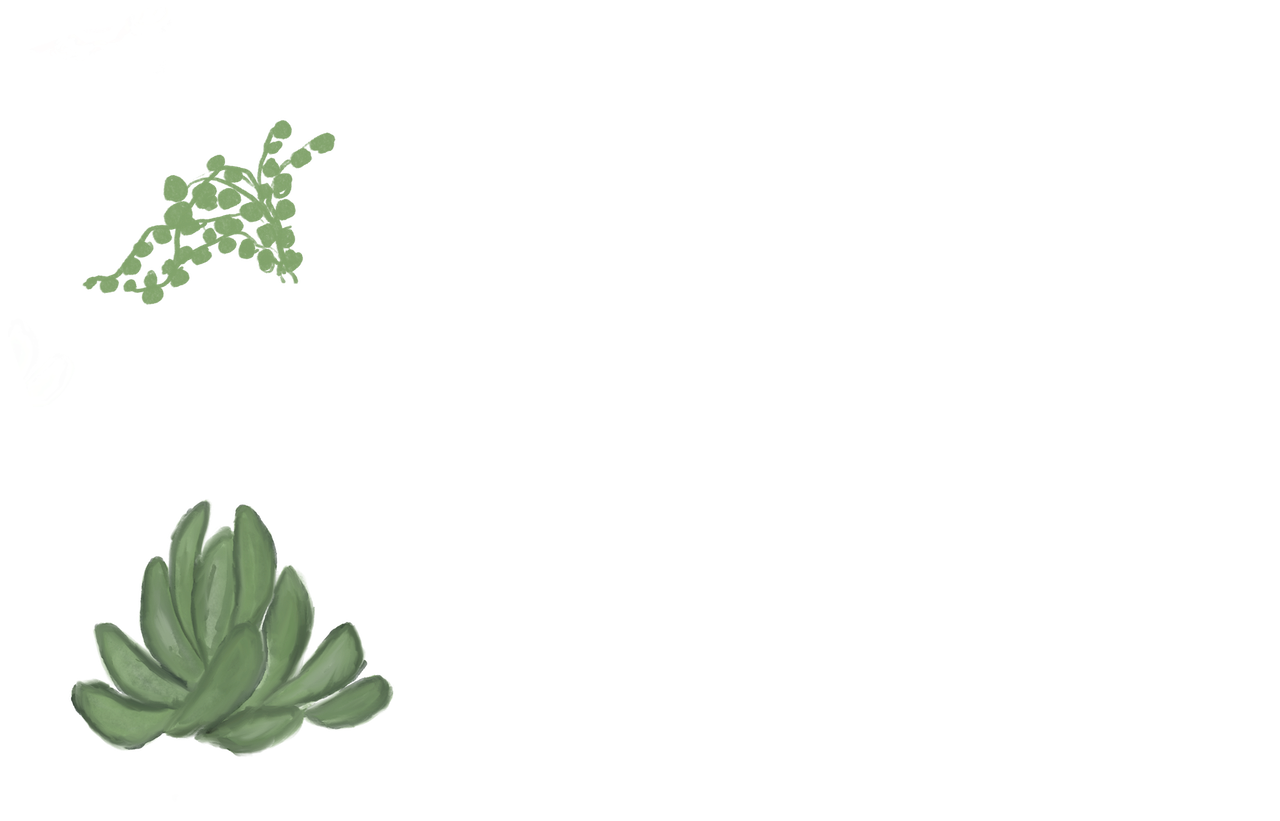
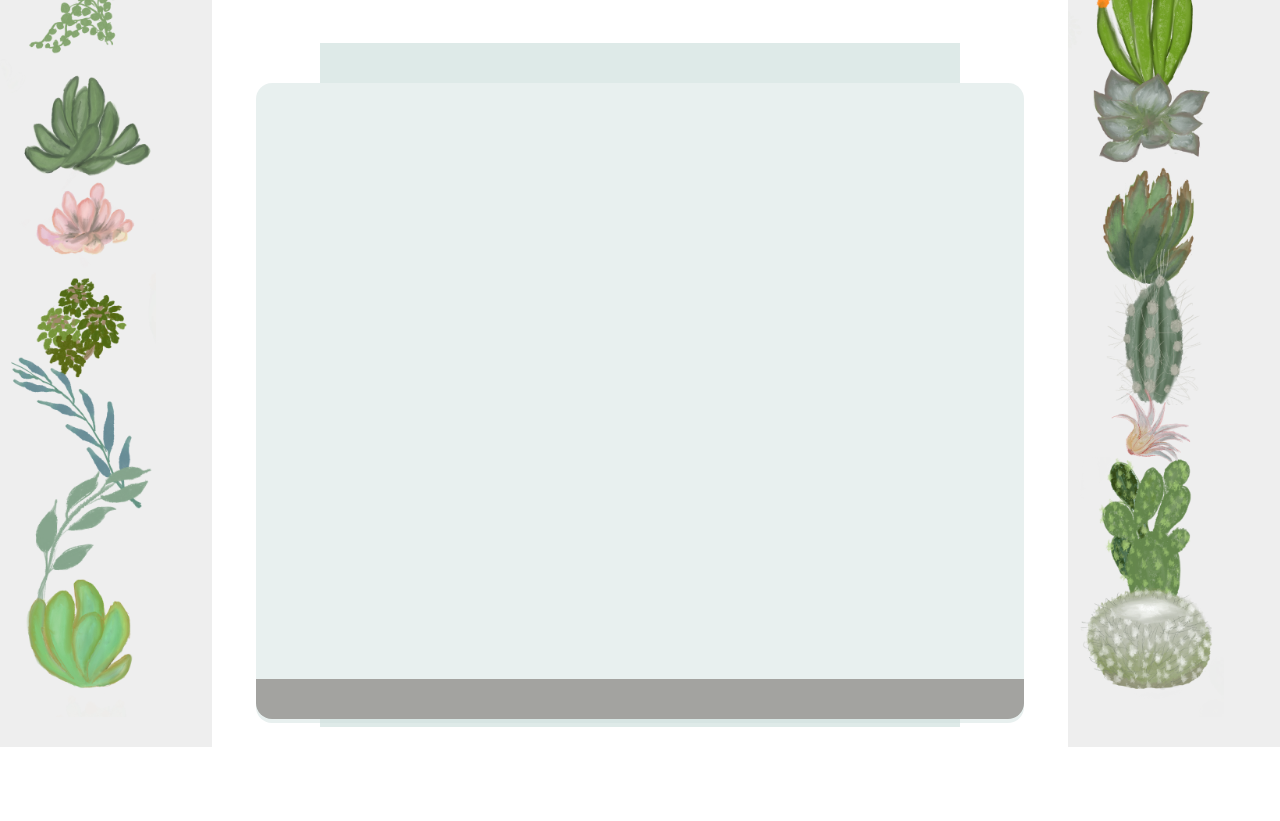
Before and after one commit to magalyelguera/Terrarium, a plain HTML site: page index.html in a window 1280 px wide. Shown: the part 73-894 px from the top of the page. After the commit the page ends 820 px from the top, so only its background shows below. Drawn offline with Linux system fonts and the light colour scheme.

Commit message:
Primer proyecto html my terraroum

```diff
--- a/index.html
+++ b/index.html
@@ -5,10 +5,11 @@
         <meta charset="utf-8" />
         <meta http-equiv="X-UA-Compatible" content="IE=edge" />
         <meta name="viewport" content="width=device-width, initial-scale=1" />
+        <link rel="stylesheet" href="./style.css" />
     </head>
     <body>
         <h1>My Terrarium</h1>
-        <div id="page">
+                <div id="page">
             <div id="left-container" class="container">
                 <div class="plant-holder">
                     <img class="plant" alt="plant" id="plant1" src="./images/plant1.png" />
--- /dev/null
+++ b/style.css
@@ -0,0 +1,87 @@
+h1 {
+    color: blue;
+   }
+   body {
+	font-family: helvetica, arial, sans-serif;
+}
+
+h1 {
+	color: #3a241d;
+	text-align: center;
+}
+#left-container {
+	background-color: #eee;
+	width: 15%;
+	left: 0px;
+	top: 0px;
+	position: absolute;
+	height: 100%;
+	padding: 10px;
+}
+
+#right-container {
+	background-color: #eee;
+	width: 15%;
+	right: 0px;
+	top: 0px;
+	position: absolute;
+	height: 100%;
+	padding: 10px;
+}
+
+.plant-holder {
+	position: relative;
+	height: 13%;
+	left: -10px;
+}
+
+.plant {
+	position: absolute;
+	max-width: 150%;
+	max-height: 150%;
+	z-index: 2;
+}
+.jar-walls {
+	height: 80%;
+	width: 60%;
+	background: #d1e1df;
+	border-radius: 1rem;
+	position: absolute;
+	bottom: 0.5%;
+	left: 20%;
+	opacity: 0.5;
+	z-index: 1;
+}
+
+.jar-top {
+	width: 50%;
+	height: 5%;
+	background: #d1e1df;
+	position: absolute;
+	bottom: 80.5%;
+	left: 25%;
+	opacity: 0.7;
+	z-index: 1;
+}
+
+.jar-bottom {
+	width: 50%;
+	height: 1%;
+	background: #d1e1df;
+	position: absolute;
+	bottom: 0%;
+	left: 25%;
+	opacity: 0.7;
+}
+
+.dirt {
+	width: 60%;
+	height: 5%;
+	background: #3a241d;
+	position: absolute;
+	border-radius: 0 0 1rem 1rem;
+	bottom: 1%;
+	left: 20%;
+	opacity: 0.7;
+	z-index: -1;
+}
```
